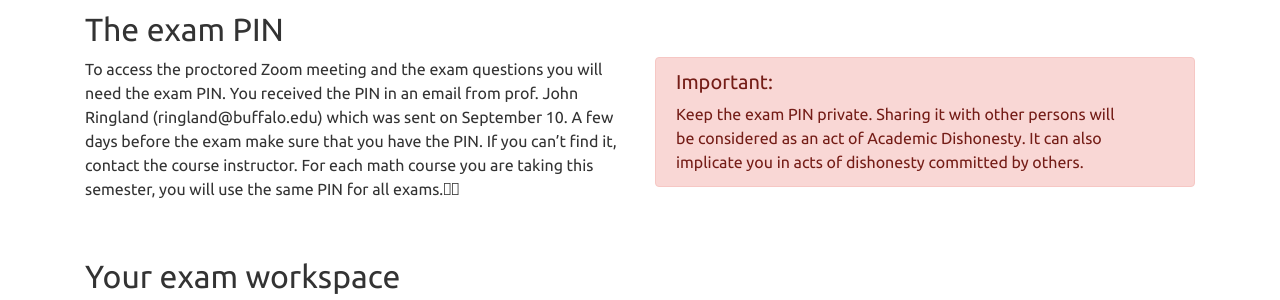
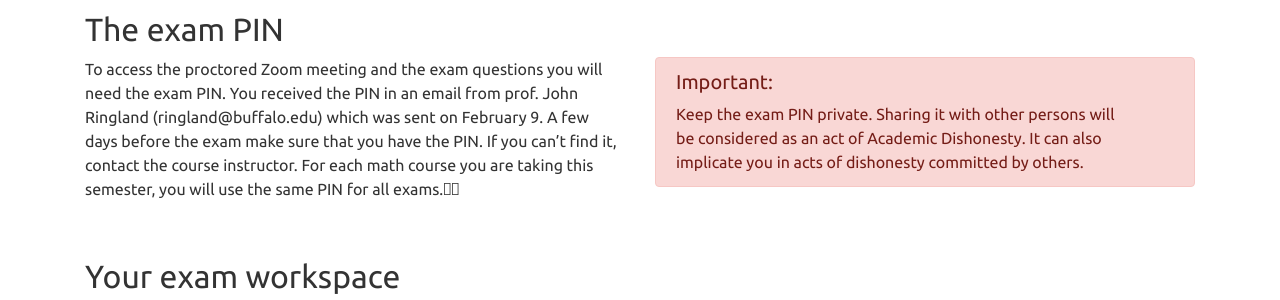
Before and after one commit to ub-math/exam_guides, a Jekyll site: the page built from docs/index.md, in a window 1280 px wide and 900 px high, scrolled down 1444 px. Shown: the part 200-500 px from the top of the window. Built offline with Jekyll 4.4.1, drawn with Linux system fonts in a browser that asks for light colours.

Commit message:
Update index.md

```diff
--- a/docs/index.md
+++ b/docs/index.md
@@ -126,7 +126,7 @@ Math Department staff members proctor the exams via students' smartphone/tablet
       <p>
         To access the proctored Zoom meeting and the exam questions you will need the exam PIN. You received the PIN in
         an
-        email from prof. John Ringland (ringland@buffalo.edu) which was sent on September 10. A few days before the exam
+        email from prof. John Ringland (ringland@buffalo.edu) which was sent on February 9. A few days before the exam
         make
         sure that you have the PIN. If you can’t find it, contact the course instructor. For each math course you are
         taking this
```
